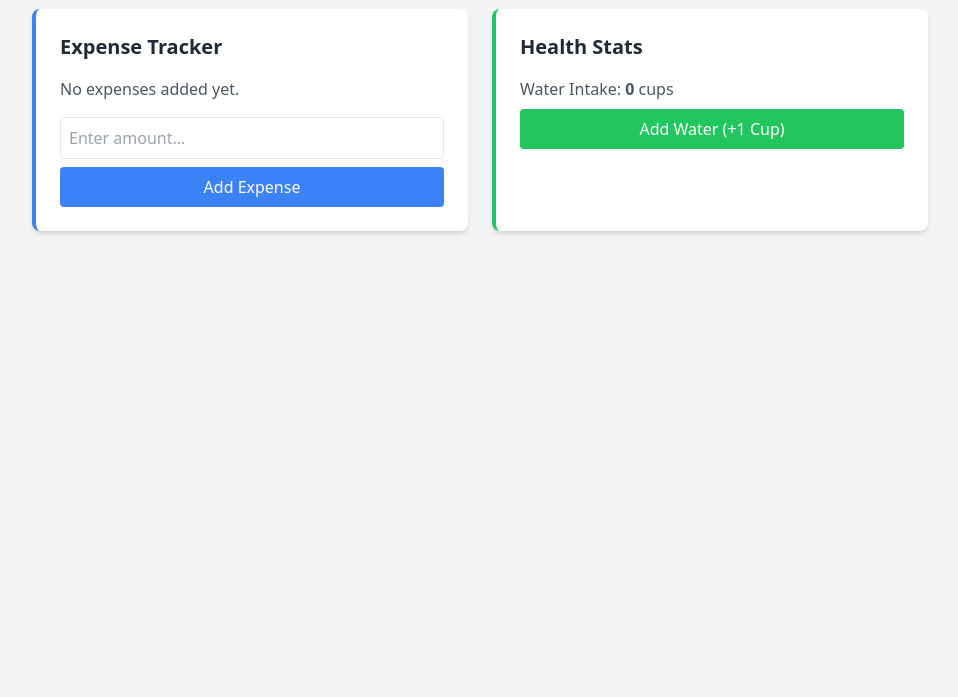
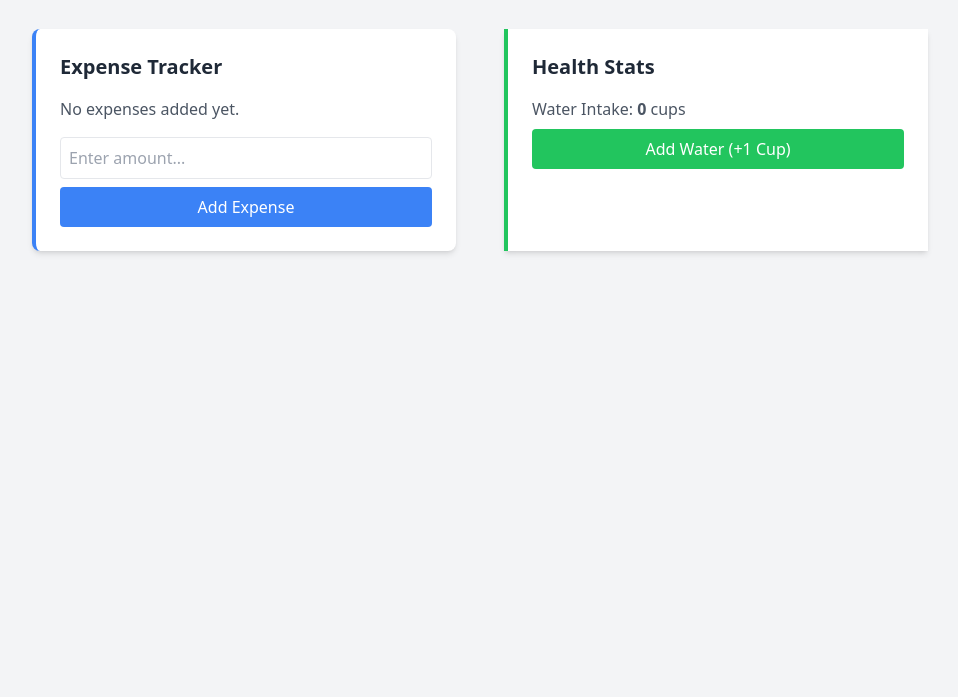
Before and after one commit to EmediongJT/Abuja-Internship-MVP, a plain HTML site: page index.html in a window 1280 px wide. Shown: the part 103-800 px from the top of the page, without its empty margins (160-1118 px from the left). Drawn offline with nearby package versions, Linux system fonts and the light colour scheme.

Commit message:
Dimension Tweaks

```diff
--- a/index.html
+++ b/index.html
@@ -6,7 +6,7 @@
     <title>PulseCheck Dashboard</title>
     <script src="https://cdn.tailwindcss.com"></script>
 </head>
-<body class="bg-gray-100 min-h-screen p-5">
+<body class="bg-gray-100 min-h-screen p-10 font-sans">
 
     <div class="max-w-4xl mx-auto">
         <header class="mb-8">
@@ -14,7 +14,7 @@
             <p class="text-gray-600">Track your Finance & Health in one place.</p>
         </header>
 
-        <div class="grid grid-cols-1 md:grid-cols-2 gap-6">
+        <div class="grid grid-cols-1 md:grid-cols-2 gap-12">
 
             <div class="bg-white p-6 rounded-lg shadow-md border-l-4 border-blue-500">
                 <h2 class="text-xl font-semibold text-gray-800 mb-4">Expense Tracker</h2>
@@ -25,7 +25,7 @@
                 <button onclick="addExpense()" class="w-full bg-blue-500 text-white py-2 rounded hover:bg-blue-600">Add Expense</button>
             </div>
 
-            <div class="bg-white p-6 rounded-lg shadow-md border-l-4 border-green-500">
+            <div class="bg-white p-6 rounded-2x1 shadow-md border-l-4 border-green-500">
                 <h2 class="text-xl font-semibold text-gray-800 mb-4">Health Stats</h2>
                 <p class="text-gray-600 mb-2">Water Intake: <span id="water-count" class="font-bold">0</span> cups</p>
                 <button onclick="addWater()" class="w-full bg-green-500 text-white py-2 rounded hover:bg-green-600">Add Water (+1 Cup)</button>
```
